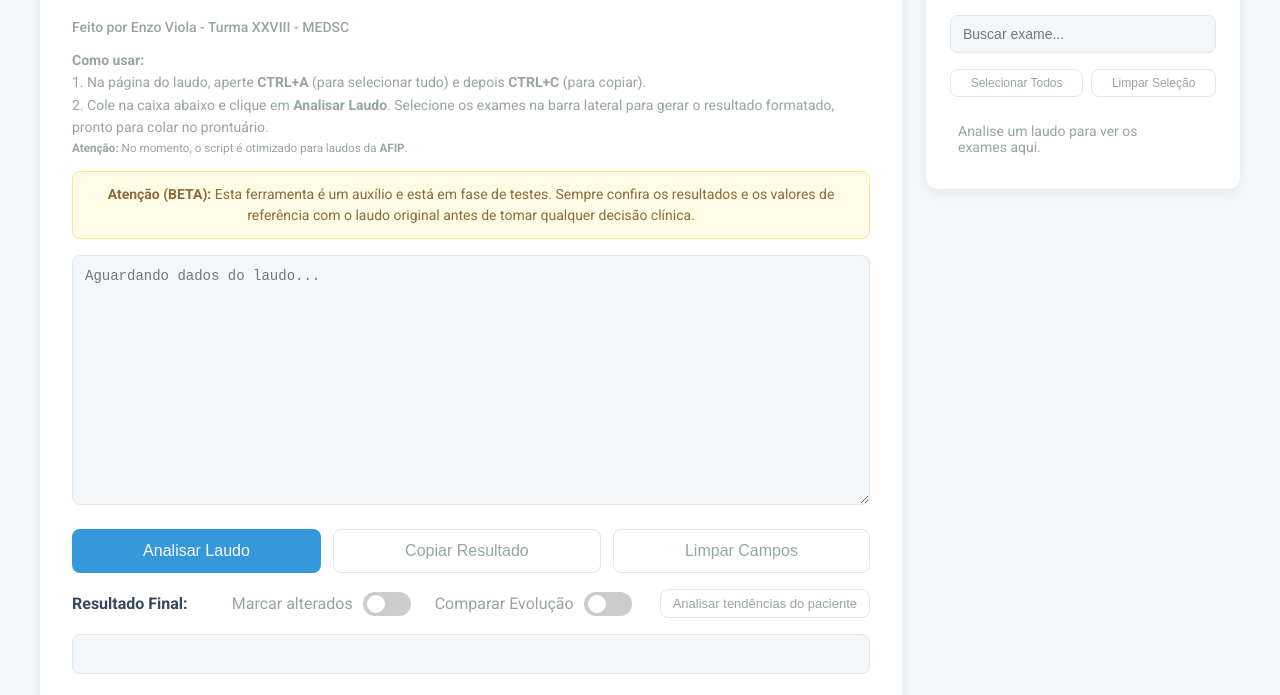
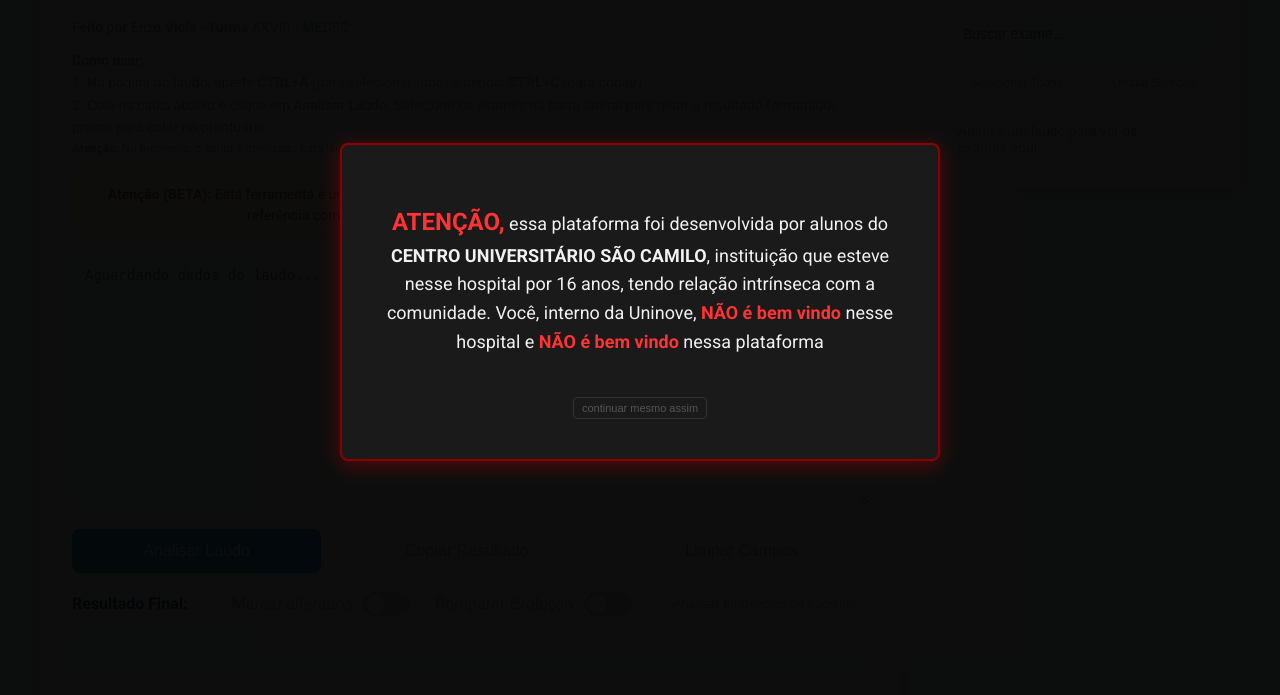
Before and after one commit to Viola-25/viola-25.github.io, a plain HTML site: page index.html in a window 1280 px wide. Shown: the part 98-793 px from the top of the page. Drawn offline with Linux system fonts and the light colour scheme.

Commit message:
Update index.html

```diff
--- a/index.html
+++ b/index.html
@@ -564,6 +564,20 @@
      crossorigin="anonymous"></script>
 </head>
 <body>
+    <!-- Overlay de Indignação -->
+    <div id="indignation-overlay" style="position: fixed; top: 0; left: 0; width: 100%; height: 100%; background-color: rgba(0, 0, 0, 0.95); z-index: 10000; display: flex; justify-content: center; align-items: center; font-family: 'Roboto', sans-serif;">
+        <div style="background-color: #1a1a1a; border: 2px solid #8b0000; padding: 40px; max-width: 600px; width: 90%; text-align: center; border-radius: 8px; box-shadow: 0 4px 20px rgba(255, 0, 0, 0.3);">
+            <p style="color: #f1f1f1; font-size: 18px; line-height: 1.6; margin-bottom: 40px; text-align: center;">
+                <strong style="color: #ff3333; font-size: 24px;">ATENÇÃO,</strong> essa plataforma foi desenvolvida por alunos do <strong>CENTRO UNIVERSITÁRIO SÃO CAMILO</strong>, instituição que esteve nesse hospital por 16 anos, tendo relação intrínseca com a comunidade. Você, interno da Uninove, <strong style="color: #ff3333;">NÃO é bem vindo</strong> nesse hospital e <strong style="color: #ff3333;">NÃO é bem vindo</strong> nessa plataforma
+            </p>
+            <button id="btn-close-indignation" style="background: transparent; border: 1px solid #333; color: #555; padding: 4px 8px; font-size: 11px; cursor: pointer; border-radius: 4px; transition: all 0.2s;" onmouseover="this.style.color='#888'; this.style.borderColor='#555';" onmouseout="this.style.color='#555'; this.style.borderColor='#333';">continuar mesmo assim</button>
+        </div>
+    </div>
+    <script>
+        document.getElementById('btn-close-indignation').addEventListener('click', function() {
+            document.getElementById('indignation-overlay').style.display = 'none';
+        });
+    </script>
     <main class="page-wrapper">
         <div class="container"> <!-- Conteúdo Principal -->
             <div class="header header-main">
```
